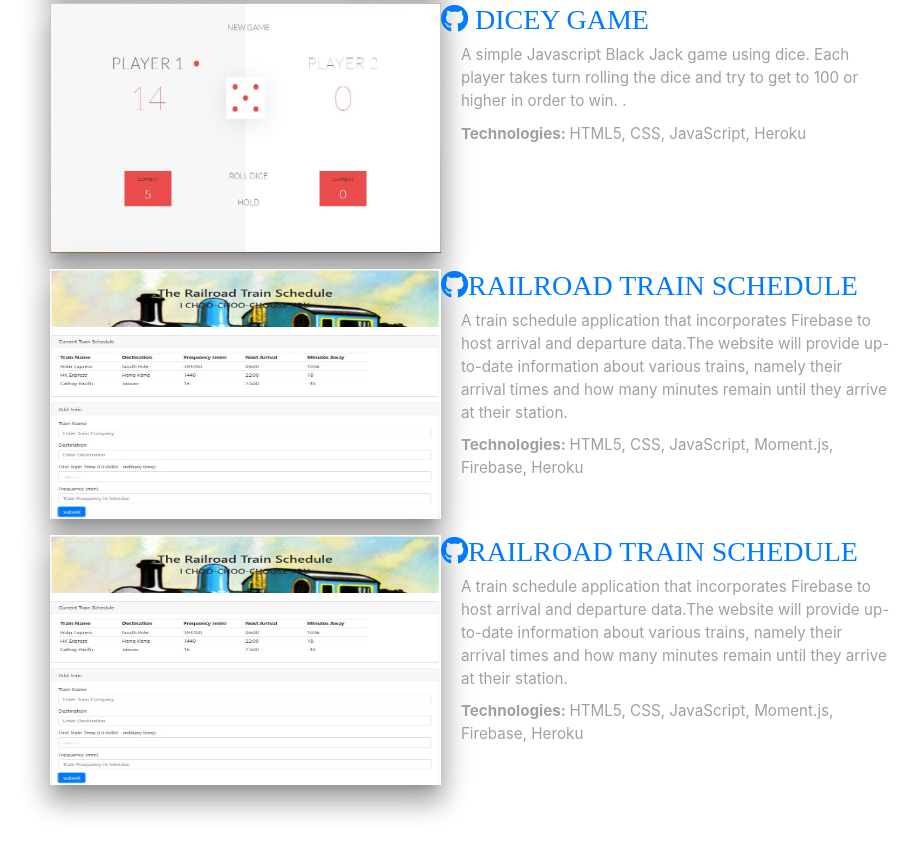
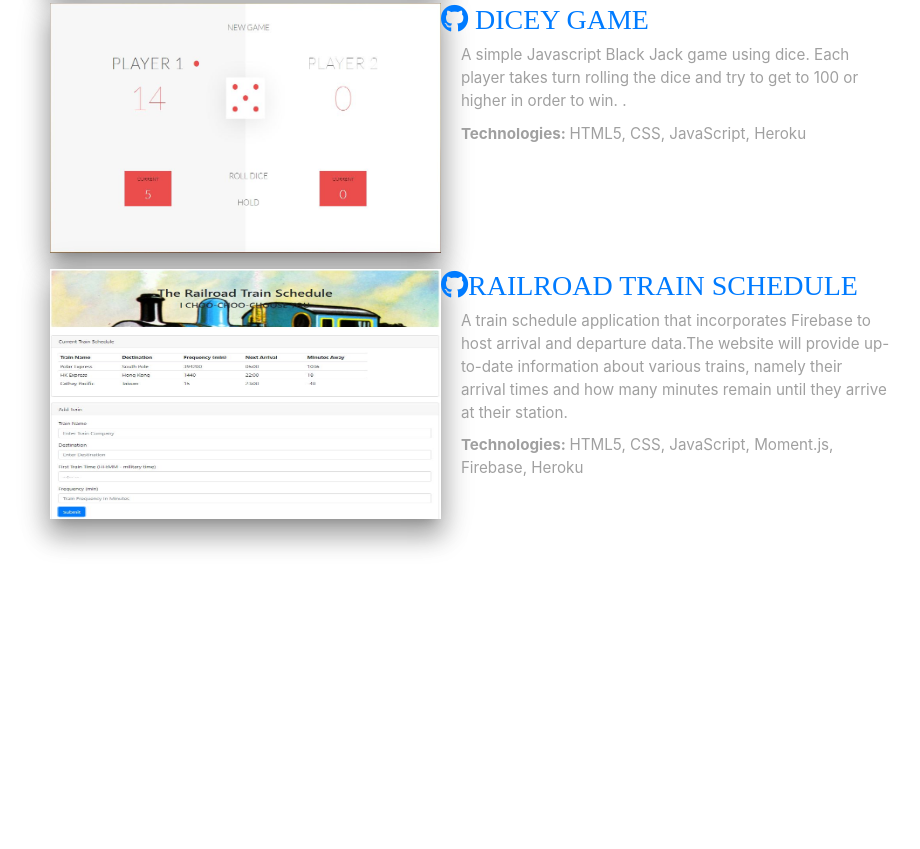
Before and after one commit to laugeorge/laugeorge.github.io, a website with bundled scripts: page index.html in a window 1280 px wide. Shown: the part 6179-7028 px from the top of the page, without its empty margins (296-1216 px from the left). After the commit the page ends 6762 px from the top, so only its background shows below. Built offline with nearby package versions, Linux system fonts and the light colour scheme; files whose address does not match are found by name; a web font is replaced by a local one.

Commit message:
updated certification section

```diff
--- a/index.html
+++ b/index.html
@@ -291,6 +291,7 @@
         <h2 class="mb-0">Technical Skills</h2>
 
         <!-- <div class="subheading mb-3">Programming Languages &amp; Tools</div> -->
+        <!--The icons are from fontawesome-->
         <ul class="list-inline dev-icons">
           <li class="list-inline-item">
             <i class="fab fa-html5"></i>
@@ -373,6 +374,10 @@
           <li>
             <i class="fa-li fa fa-certificate text-warning"></i>
             CompTIA Security+, May 2020
+          </li>
+          <li>
+            <i class="fa-li fa fa-certificate text-warning"></i>
+            Passed CompTIA A+ 220-1001
           </li>
           <li>
             <i class="fa-li fa fa-certificate text-warning"></i>
@@ -507,25 +512,6 @@
           </div>
         </section>
 
-        <!------------------------ Train Schedule App -------------------->
-        <section class="spotlight">
-          <div class="spotlight-box">
-            <div class="image cover-box cover-left">
-              <a href="https://train-schedule-js.herokuapp.com/" target="_blank">
-                <img href="https://train-schedule-js.herokuapp.com/" target="_blank" src="img/train-snapshot.jpg" alt="Railroad Train Schedule" style='width:400px; height: 250px;' />
-              </a>
-            </div>
-
-            <div class="project-description text-box text-right text-align">
-              <h3 align='left'><a href="https://github.com/laugeorge/Train-Scheduler" class="icon brands fab fa-github" target="_blank"><span class="label"></span>Railroad Train Schedule</h2></a>
-              <p align='left'> A train schedule application that incorporates Firebase to host arrival and departure data.The website will
-              provide up-to-date information about various trains, namely their arrival times and how many minutes remain until they arrive at their station.</p>
-
-              <p align='left'><strong class="details">Technologies: </strong>HTML5, CSS, JavaScript, Moment.js, Firebase, Heroku </p>
-            </div>
-          </div>
-        </section>
-
         <!-- <ul class="fa-ul mb-0">
 
           <li>
```
